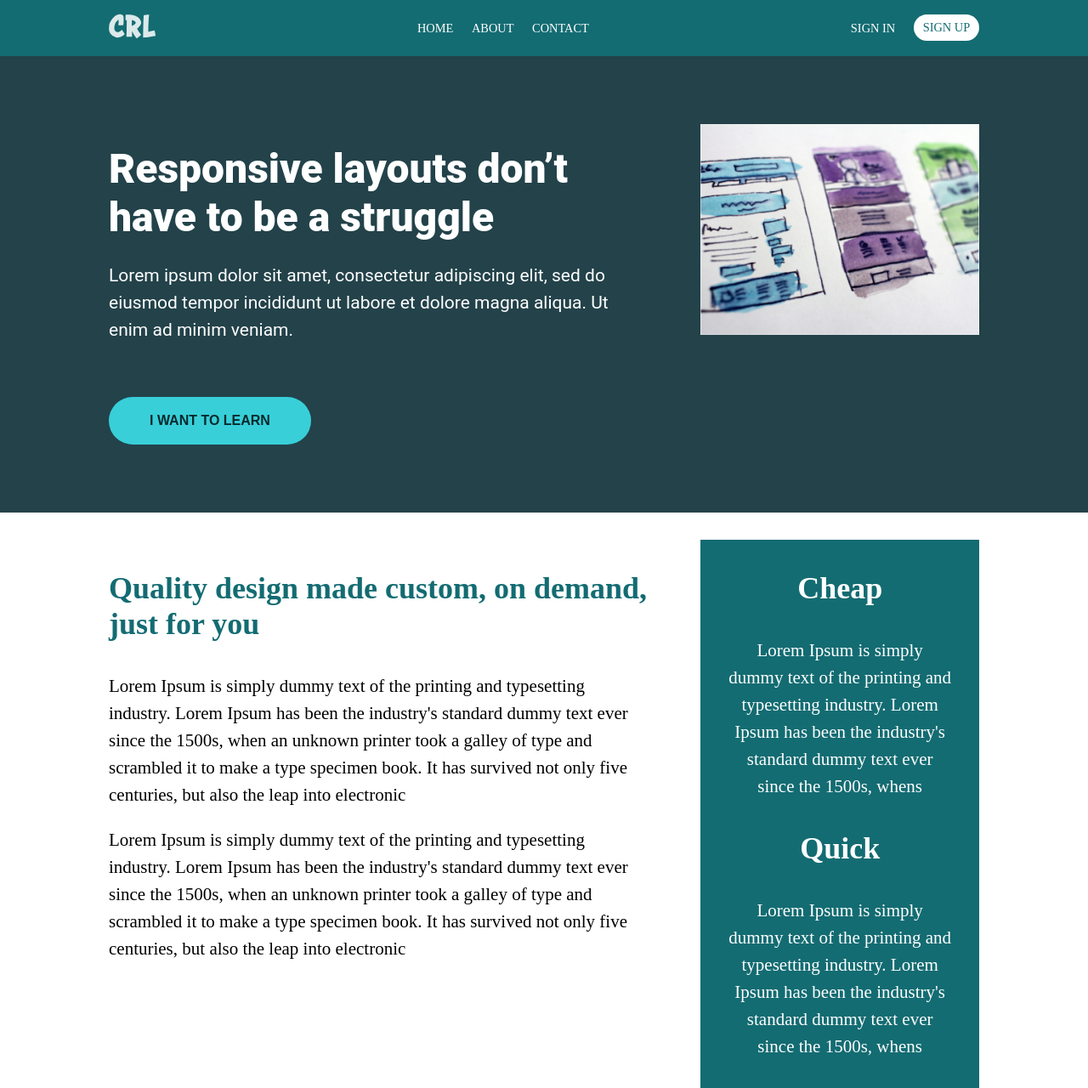
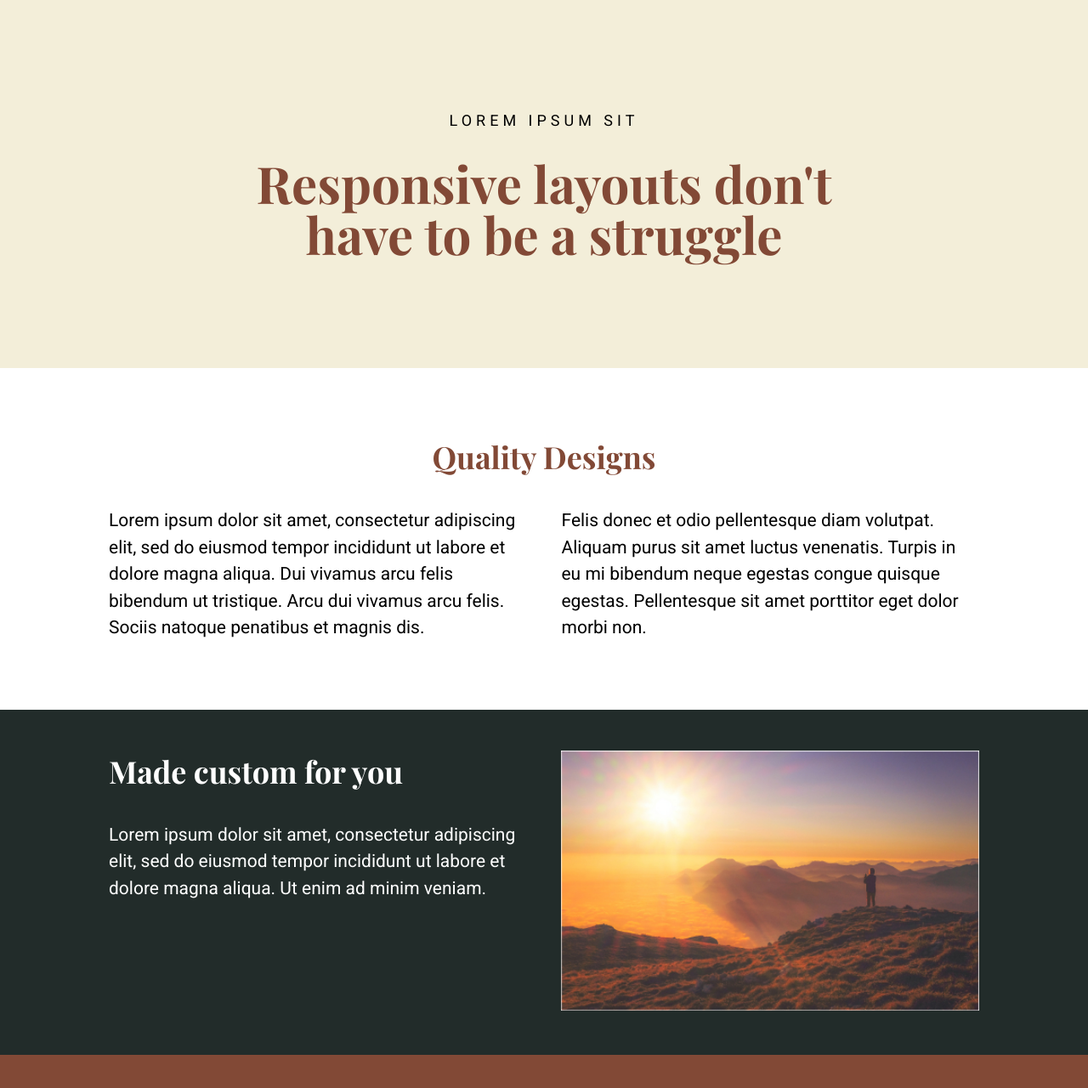
Before and after one commit to Franklyn883/Responsive-layouts, a plain HTML site: page index.html in a window 1280 px wide. Shown: the top 1280 px of the page at 85% size. Drawn offline with nearby package versions, Linux system fonts and the light colour scheme.

Commit message:
Add sections and styles This commit finalize all the design features

```diff
--- a/index.html
+++ b/index.html
@@ -1,99 +1,75 @@
 <!DOCTYPE html>
-<html>
+<html lang="en">
   <head>
-    <meta charset="utf-8" />
-    <meta http-equiv="X-UA-Compatible" content="IE=edge" />
-    <title></title>
-    <meta name="description" content="" />
-    <meta name="viewport" content="width=device-width, initial-scale=1" />
+    <meta charset="UTF-8" />
+    <meta name="viewport" content="width=device-width, initial-scale=1.0" />
+    <meta http-equiv="X-UA-Compatible" content="ie=edge" />
+    <title>Document</title>
     <link rel="stylesheet" href="style.css" />
   </head>
   <body>
-    <header>
-      <nav class="nav container">
-        <ul class="nav__list nav__d-flex">
-          <li class="nav__item">
-            <img src="img/logo (2).svg" class="nav__icon" />
-          </li>
-          <li class="nav__item nav__item--push-right">
-            <a href="#" class="nav__link"> Home</a>
-          </li>
-          <li class="nav__item"><a href="#" class="nav__link"> About</a></li>
-          <li class="nav__item"><a href="#" class="nav__link"> Contact</a></li>
-          <li class="nav__item nav__item--push-right">
-            <a href="#" class="nav__link"> sign in</a>
-          </li>
-          <li class="nav__item">
-            <a href="#" class="nav__link nav__link--btn"> sign up</a>
-          </li>
-        </ul>
-      </nav>
-    </header>
-
     <section class="hero">
-      <div class="container">
-        <div class="d-flex">
-          <div class="hero__text">
-            <h1 class="hero-title">
-              Responsive layouts don’t have to be a struggle
-            </h1>
-            <p>
-              Lorem ipsum dolor sit amet, consectetur adipiscing elit, sed do
-              eiusmod tempor incididunt ut labore et dolore magna aliqua. Ut
-              enim ad minim veniam.
-            </p>
-            <button>I want to learn</button>
-          </div>
-          <div class="hero__img">
-            <img src="img/hero-img.jpg" alt="hero Image" />
-          </div>
+      <div class="hero__content container">
+        <div class="hero__content__text">
+          <p class="hero__p">Lorem ipsum sit</p>
+          <h1>Responsive layouts don't have to be a struggle</h1>
         </div>
       </div>
     </section>
 
-    <main class="container d-flex">
-      <section class="primary-content">
-        <h2 class="section-title">
-          Quality design made custom, on demand, just for you
-        </h2>
+    <section class="section-first section">
+      <div class="section-first__content container">
+        <div class="section-header">
+          <h2 class="section-header__first">Quality Designs</h2>
+        </div>
+        <div class="section-first__content__text d-flex">
           <p>
-          Lorem Ipsum is simply dummy text of the printing and typesetting
-          industry. Lorem Ipsum has been the industry's standard dummy text ever
-          since the 1500s, when an unknown printer took a galley of type and
-          scrambled it to make a type specimen book. It has survived not only
-          five centuries, but also the leap into electronic
+            Lorem ipsum dolor sit amet, consectetur adipiscing elit, sed do
+            eiusmod tempor incididunt ut labore et dolore magna aliqua. Dui
+            vivamus arcu felis bibendum ut tristique. Arcu dui vivamus arcu
+            felis. Sociis natoque penatibus et magnis dis.
           </p>
           <p>
-          Lorem Ipsum is simply dummy text of the printing and typesetting
-          industry. Lorem Ipsum has been the industry's standard dummy text ever
-          since the 1500s, when an unknown printer took a galley of type and
-          scrambled it to make a type specimen book. It has survived not only
-          five centuries, but also the leap into electronic
+            Felis donec et odio pellentesque diam volutpat. Aliquam purus sit
+            amet luctus venenatis. Turpis in eu mi bibendum neque egestas congue
+            quisque egestas. Pellentesque sit amet porttitor eget dolor morbi
+            non.
           </p>
+        </div>
+      </div>
     </section>
 
-      <aside class="sidebar">
-        <h2 class="sidebar-title">Cheap</h2>
+    <section class="section-second">
+      <div class="section-content container d-flex">
+        <div class="section-content__text">
+          <h2 class="section-header__title">Made custom for you</h2>
           <p>
-          Lorem Ipsum is simply dummy text of the printing and typesetting
-          industry. Lorem Ipsum has been the industry's standard dummy text ever
-          since the 1500s, whens
+            Lorem ipsum dolor sit amet, consectetur adipiscing elit, sed do
+            eiusmod tempor incididunt ut labore et dolore magna aliqua. Ut enim
+            ad minim veniam.
           </p>
+        </div>
+        <div class="section-img">
+          <img src="img/image-01.jpg" alt="beautiful sunset" />
+        </div>
+      </div>
+    </section>
 
-        <h2 class="sidebar-title">Quick</h2>
+    <section class="section-third">
+      <div class="section-content container d-flex">
+        <div class="section-img">
+          <img src="img/image-02.jpg" alt="beautiful sunset" />
+        </div>
+        <div class="section-content__text">
+          <h2 class="section-header__title">Created with care</h2>
           <p>
-          Lorem Ipsum is simply dummy text of the printing and typesetting
-          industry. Lorem Ipsum has been the industry's standard dummy text ever
-          since the 1500s, whens
+            Felis donec et odio pellentesque diam volutpat. Aliquam purus sit
+            amet luctus venenatis. Turpis in eu mi bibendum neque egestas congue
+            quisque egestas. Pellentesque sit amet porttitor eget dolor morbi
+            non.
           </p>
-
-        <h2 class="sidebar-title">Quality</h2>
-        <p>
-          Lorem Ipsum is simply dummy text of the printing and typesetting
-          industry. Lorem Ipsum has been the industry's standard dummy text ever
-          since the 1500s, whens
-        </p>
-      </aside>
-    </main>
+        </div>
+      </div>
+    </section>
   </body>
 </html>
--- a/style.css
+++ b/style.css
@@ -1,15 +1,23 @@
+@import url("https://fonts.googleapis.com/css2?family=Press+Start+2P&family=Roboto:wght@300;400&display=swap");
+@import url("https://fonts.googleapis.com/css2?family=Playfair+Display:wght@400;700;900&family=Press+Start+2P&family=Roboto:wght@300;400&display=swap");
 * {
   box-sizing: border-box;
   margin: 0;
   padding: 0;
 }
 
-p {
-  font-size: 21px;
-  line-height: 2rem;
+p{
+  line-height: 1.5;
+  font-size: 1.3125rem;
+  font-family: "Roboto", sans-serif;
 }
-h2 {
-  font-size: 36px;
+h2{
+  font-size: 2.25rem;
+  font-family: "Playfair Display", serif;
+  margin-bottom: 1em;
+}
+img{
+  width: 100%;
 }
 .container {
   max-width: 1100px;
@@ -18,127 +26,69 @@ h2 {
   margin: 0 auto;
 }
 
-/*header: navigation section */
-header {
-  background-color: #136c72;
-  padding: 1em 0;
+.d-flex{
+  display: flex;
+  justify-content: space-between;
+  align-items: start;
 }
-.nav__list {
-  text-transform: uppercase;
-  list-style: none;
-  font-size: 0.9rem;
+/* ------------- First-Section--------------------- */
+.hero {
+  background-color: #f3eed9;
+ padding: 8em 0;
+ text-align: center;
 }
 
-.nav__link {
-  text-decoration: none;
-  color: #ffff;
+.hero__content{
+  width: 60%;
+}
+.hero__content__text h1 {
+  font-size: 3.75rem;
+  font-family: "Playfair Display", serif;
+  color: #824936;
+  line-height: 1;
+  margin-top:0.5em;
+}
+.hero__p {
+  font-size: 1.125rem;
+  font-family: "Roboto", sans-serif;
+  letter-spacing: 5px;
+  text-transform: uppercase;
+}
+
+/* -------second section--------------- */
+
+
+.section-first{
+  padding: 5em 0;
+}
+.section-header{
+  text-align: center;
 
 }
-.nav__d-flex {
-  display: flex;
-  gap: 1.5em;
-  align-items: center;
+.section-first__content__text p{
+  width: 48%;
+
+}
+.section-header__first{
+  color: #824936;
+
 }
 
-.nav__item--push-right {
-  margin-left: auto;
+.section-content__text,
+.section-img{
+  width: 48%;
+
 }
-.nav__link--btn{
-background-color: #ffff;
-color: #136c72;
-padding: .5em .75em;
-border-radius: 100px;
-}
-.hero {
-  background-color: #23424a;
-  color: white;
-  font-family: "Press Start 2P", cursive;
-  font-family: "Roboto", sans-serif;
-  padding: 5em 0;
-  margin-bottom: 2em;
-}
-.hero__text {
-  width: 62%;
+.section-second{
+  background-color: #222C2A;
+  color: #ffff;
+  padding: 3em 0;
 }
 
-.hero-title {
-  font-weight: 900;
-  font-size: 7vmin;
-  padding-bottom: 0.5em;
+.section-third{
+  background-color: #824936;
+  padding: 3em 0;
+  color: #f3eed9;
 }
 
-.hero h1 {
-  font-weight: 900;
-  font-size: 7vmin;
-  padding: 0.5em 0;
-}
-
-.hero__img {
-  width: 32%;
-}
-
-.hero-title {
-  font-weight: 900;
-  font-size: 7vmin;
-  padding-bottom: 0.5em;
-}
-
-.hero h1 {
-  font-weight: 900;
-  font-size: 48px;
-  padding-bottom: 0.5em;
-}
-.hero p {
-  padding-bottom: 3em;
-}
-
-button {
-  background-color: #38cfd9;
-  text-decoration: none;
-  outline: none;
-  border: none;
-  padding: 1.2em 3em;
-  text-transform: uppercase;
-  border-radius: 2rem;
-  color: #072a2d;
-  font-weight: 700;
-  font-size: 1rem;
-}
-
-img {
-  width: 100%; /*This will ensure our image is responsive*/
-}
-.primary-content p,
-.primary-content h2,
-.sidebar p,
-.sidebar h2 {
-  margin: 1em 0;
-}
-.d-flex {
-  display: flex;
-  justify-content: space-between;
-}
-
-.section-title {
-  color: #136c72;
-}
-.primary-content {
-  width: 62%;
-}
-.main {
-  margin: 1em 0;
-}
-.sidebar {
-  width: 32%;
-  background-color: #136c72;
-  color: #ffff;
-  text-align: center;
-  padding: 0 2em;
-}
-
-@media (max-width: 600px) {
-  /* add your styles here */
-  html {
-    font-size: 12px;
-  }
-}
+@media
```
Lines whose indentation alone changed are shown as unchanged.
